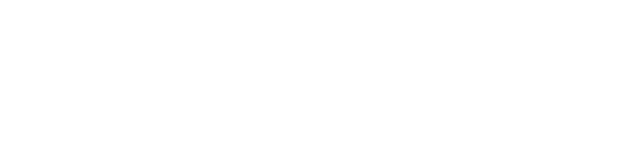
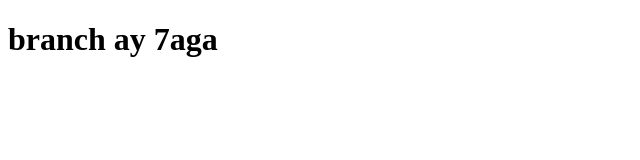
Before and after one commit to kareem-n/test, a plain HTML site: page index.html in a window 1280 px wide. Shown: the whole page, without its empty margins (0-640 px from the left). Drawn offline with Linux system fonts and the light colour scheme.

Commit message:
new line added

```diff
--- a/index.html
+++ b/index.html
@@ -7,7 +7,7 @@
 </head>
 <body>
 
-
+    <h1>branch ay 7aga</h1>
 
 </body>
 </html>
```
